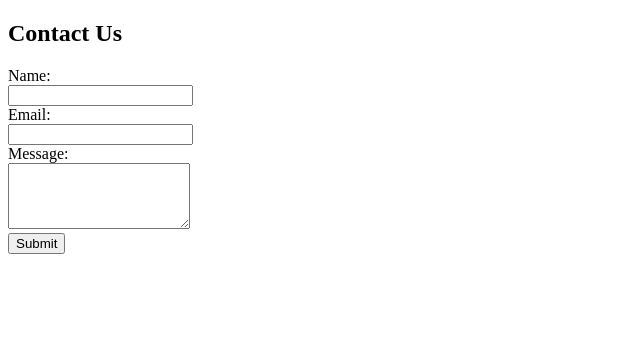
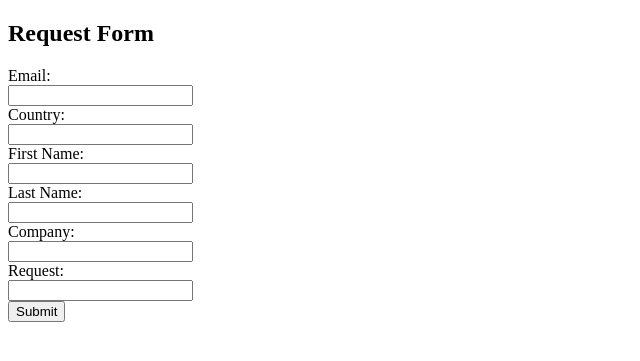
Before and after one commit to JordanBeckerds/Dash_Backend, a PHP site: page / in a window 1280 px wide. Shown: the top 361 px of the page, without its empty margins (0-640 px from the left). Run offline with PHP 8.4, Linux system fonts and the light colour scheme.

Commit message:
Update index.php

```diff
--- a/Request/index.php
+++ b/Request/index.php
@@ -3,37 +3,52 @@
 <head>
     <meta charset="UTF-8">
     <meta name="viewport" content="width=device-width, initial-scale=1.0">
-    <title>Contact Form</title>
+    <title>Request Form</title>
 </head>
 <body>
-    <h2>Contact Us</h2>
+    <h2>Request Form</h2>
     <form action="<?php echo htmlspecialchars($_SERVER["PHP_SELF"]); ?>" method="post">
-        <label for="name">Name:</label><br>
-        <input type="text" id="name" name="name" required><br>
         <label for="email">Email:</label><br>
         <input type="email" id="email" name="email" required><br>
-        <label for="message">Message:</label><br>
-        <textarea id="message" name="message" rows="4" required></textarea><br>
+
+        <label for="country">Country:</label><br>
+        <input type="text" id="country" name="country" required><br>
+
+        <label for="firstname">First Name:</label><br>
+        <input type="text" id="firstname" name="firstname" required><br>
+
+        <label for="lastname">Last Name:</label><br>
+        <input type="text" id="lastname" name="lastname" required><br>
+
+        <label for="company">Company:</label><br>
+        <input type="text" id="company" name="company"><br>
+
+        <label for="request">Request:</label><br>
+        <input type="text" id="request" name="request" required><br>
+
         <input type="submit" value="Submit">
     </form>
 
     <?php
     if ($_SERVER["REQUEST_METHOD"] == "POST") {
         // Get form data
-        $name = $_POST['name'];
         $email = $_POST['email'];
-        $message = $_POST['message'];
+        $country = $_POST['country'];
+        $firstname = $_POST['firstname'];
+        $lastname = $_POST['lastname'];
+        $company = isset($_POST['company']) ? $_POST['company'] : '';
+        $request = $_POST['request'];
 
         // Email information
-        $to = "recipient@example.com";
-        $subject = "New Contact Form Submission";
-        $body = "Name: $name\nEmail: $email\n\n$message";
+        $to = "mateo@gmail.com"; // ton email
+        $subject = "Requête de site";
+        $body = "Email: $email\nCountry: $country\nFirst Name: $firstname\nLast Name: $lastname\nCompany: $company\nRequest: $request";
 
         // Send email
         if (mail($to, $subject, $body)) {
-            echo "Email sent successfully!";
+            echo "Request sent successfully!";
         } else {
-            echo "Failed to send email. Please try again later.";
+            echo "Failed to make request. Please try again later.";
         }
     }
     ?>
```
